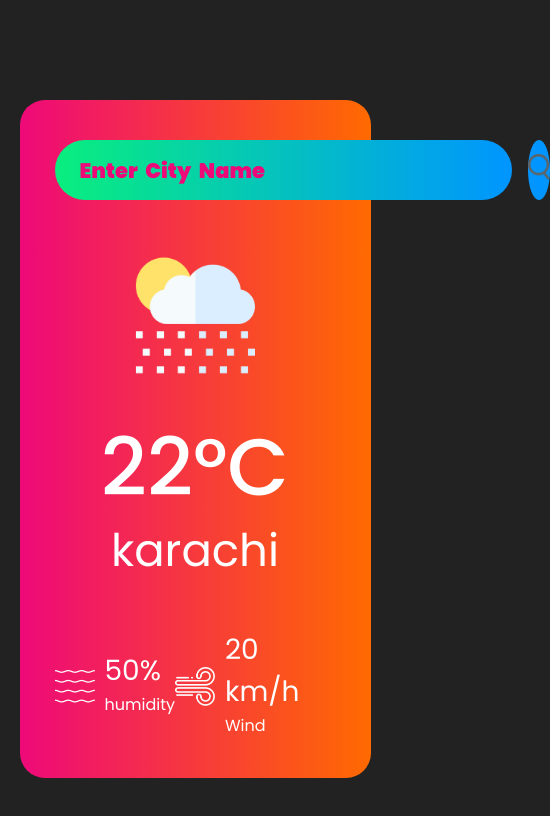
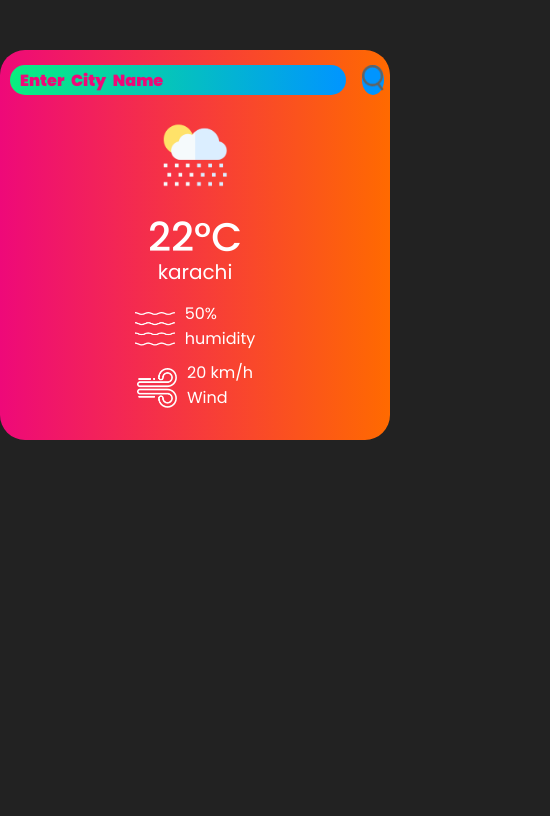
Before and after one commit to Hamzaisadev/Java-Script-Projects, a plain HTML site: page Project-1-Weather_App/index.html in a window 390 px wide. Shown: the whole page, 550 px wide, since content can reach past the window. Drawn offline with Linux system fonts and the light colour scheme.

Commit message:
Update styles.css

```diff
--- a/Project-1-Weather_App/styles.css
+++ b/Project-1-Weather_App/styles.css
@@ -2,15 +2,16 @@
 
 * {
     font-family: 'Poppins', sans-serif;
-	margin: 0;
+    margin: 0;
     padding: 0;
     box-sizing: border-box;
 }
-body{
+
+body {
     background: #222;
 }
 
-.card{
+.card {
     width: 90%;
     max-width: 470px;
     background: linear-gradient(to right, #ee0979, #ff6a00);
@@ -19,21 +20,19 @@ body{
     border-radius: 25px;
     padding: 40px 35px;
     text-align: center;
-
 }
 
-
-.search{
+.search {
     width: 100%;
     display: flex;
     align-items: center;
     justify-content: space-between;
 }
 
-.search input{
+.search input {
     border: 0px solid black;
     outline: 0;
-    background: linear-gradient(to right, #09ee7e,#0095ff);
+    background: linear-gradient(to right, #09ee7e, #0095ff);
     color: #261b1b;
     padding: 10px 25px;
     height: 60px;
@@ -41,70 +40,157 @@ body{
     flex: 1;
     margin-right: 16px;
     font-size: 21px;
-
-
 }
 
-.search input::placeholder{
+.search input::placeholder {
     color: #ee0979;
     font-weight: 900;
     word-spacing: 4px;
 }
 
-
-.search button{
+.search button {
     border: 0;
     outline: 0;
-    background:  #0095ff;
+    background: #0095ff;
     height: 60px;
     width: 60px;
     cursor: pointer;
     border-radius: 50%;
+}
 
-}
-.search button img{
+.search button img {
     width: 22px;
 }
 
-.weather-icon{
+.weather-icon {
     width: 170px;
     margin-top: 30px;
-
 }
 
 .weather h1 {
     font-size: 80px;
     font-weight: 500;
 }
+
 .weather h2 {
     font-size: 45px;
     font-weight: 400;
     margin-top: -10px;
 }
 
-
-.details{
+.details {
     display: flex;
     align-items: center;
     justify-content: space-between;
-    pad: 0 20px;
+    padding: 0 20px;
     margin-top: 50px;
 }
 
-.col{
+.col {
     display: flex;
     align-items: center;
     text-align: left;
 }
 
-
-.col img{
+.col img {
     width: 40px;
     margin-right: 10px;
 }
 
-
-.humidity ,.wind{
+.humidity, .wind {
     font-size: 28px;
     margin-top: -6px;
 }
+
+/* Media queries for responsiveness */
+
+/* For screens smaller than 768px (tablets and mobiles) */
+@media (max-width: 768px) {
+    .card {
+        width: 100%;
+        margin: 50px auto 0;
+        padding: 20px 15px;
+    }
+
+    .search input {
+        height: 40px;
+        padding: 10px 15px;
+        font-size: 18px;
+    }
+
+    .search button {
+        height: 40px;
+        width: 40px;
+    }
+
+    .weather-icon {
+        width: 120px;
+        margin-top: 20px;
+    }
+
+    .weather h1 {
+        font-size: 60px;
+    }
+
+    .weather h2 {
+        font-size: 30px;
+    }
+
+    .details {
+        flex-direction: column;
+        padding: 0 10px;
+        margin-top: 30px;
+    }
+
+    .col {
+        margin-bottom: 20px;
+    }
+
+    .humidity, .wind {
+        font-size: 20px;
+    }
+}
+
+/* For screens smaller than 480px (mobiles) */
+@media (max-width: 480px) {
+    .card {
+        padding: 15px 10px;
+    }
+
+    .search input {
+        height: 30px;
+        padding: 10px 10px;
+        font-size: 16px;
+    }
+
+    .search button {
+        height: 30px;
+        width: 30px;
+    }
+
+    .weather-icon {
+        width: 90px;
+        margin-top: 15px;
+    }
+
+    .weather h1 {
+        font-size: 40px;
+    }
+
+    .weather h2 {
+        font-size: 20px;
+    }
+
+    .details {
+        padding: 0 5px;
+        margin-top: 20px;
+    }
+
+    .col {
+        margin-bottom: 15px;
+    }
+
+    .humidity, .wind {
+        font-size: 16px;
+    }
+	}
```
